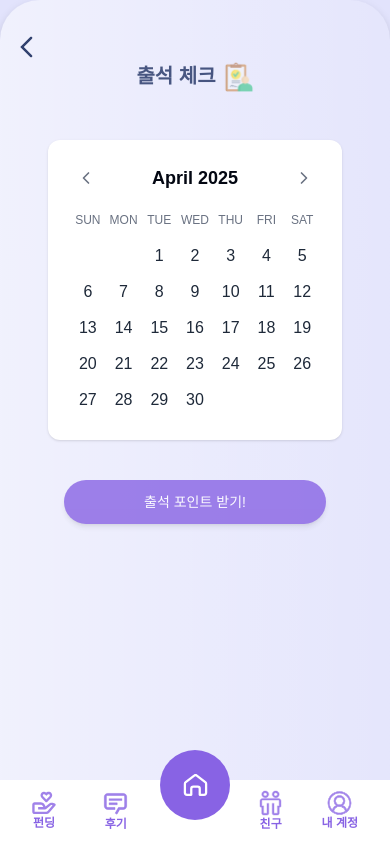
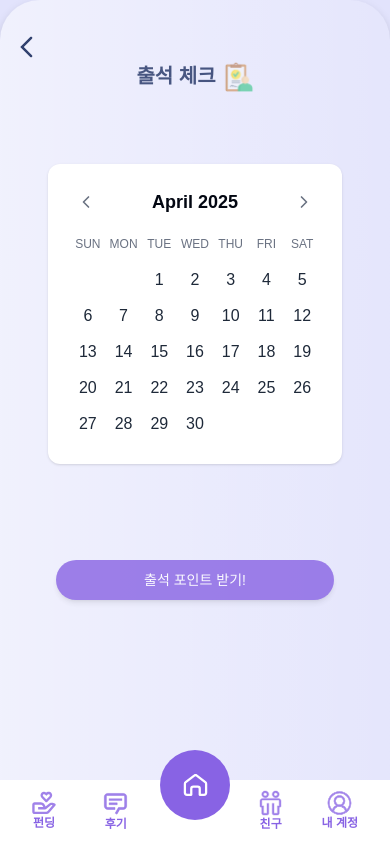
Before and after one commit to 2025-Advanced-Capstone-Chaeum/FE, a Next.js app: page /calendar in a window 390 px wide. Built offline with nearby package versions, Linux system fonts and the light colour scheme; a web font is replaced by a local one.

Commit message:
rafactor: 반응형 비율 (#69)

```diff
--- a/src/app/calendar/page.tsx
+++ b/src/app/calendar/page.tsx
@@ -51,7 +51,7 @@ export default function AttendancePage() {
 
   return (
     <div className="w-full flex flex-col rounded-xl overflow-hidden">
-      <div className=" text-center">
+      <div className="text-center mb-6 sm:mb-4">
         <BackButton />
         <h1 className="text-secondary text-xl font-bold opacity-70 flex justify-center gap-2">
           출석 체크
@@ -64,20 +64,20 @@ export default function AttendancePage() {
         </h1>
       </div>
 
-      <div className="w-full max-h-full space-y-6 p-12">
-        <div className="w-full mx-auto bg-white p-6 rounded-xl shadow-sm">
+      <div className="w-full max-h-full space-y-24 mt-12 md:space-y-6 px-12 mt-0">
+        <div className="w-full mx-auto bg-white p-6 sm:p-5 md:p-4 rounded-xl shadow-sm">
           <CalendarHeader
             currentDate={currentDate}
             onPrev={() => changeMonth(-1)}
             onNext={() => changeMonth(1)}
           />
-          <CalendarGrid days={days} attendanceRecords={attendanceRecords}  />
+          <CalendarGrid days={days} attendanceRecords={attendanceRecords} />
         </div>
 
-        <div className="p-4 flex justify-center">
+        <div className="px-2 flex justify-center">
           <Button
             onClick={handleAttendance}
-            className="w-full h-full max-h-1/2 py-3 mb-3 text-white rounded-full shadow-md">
+            className="w-full py-5 mt-6 sm:py-4 md:py-3 mb-6 mt-0 sm:mb-3 text-white rounded-full shadow-md">
             출석 포인트 받기!
           </Button>
         </div>
```
